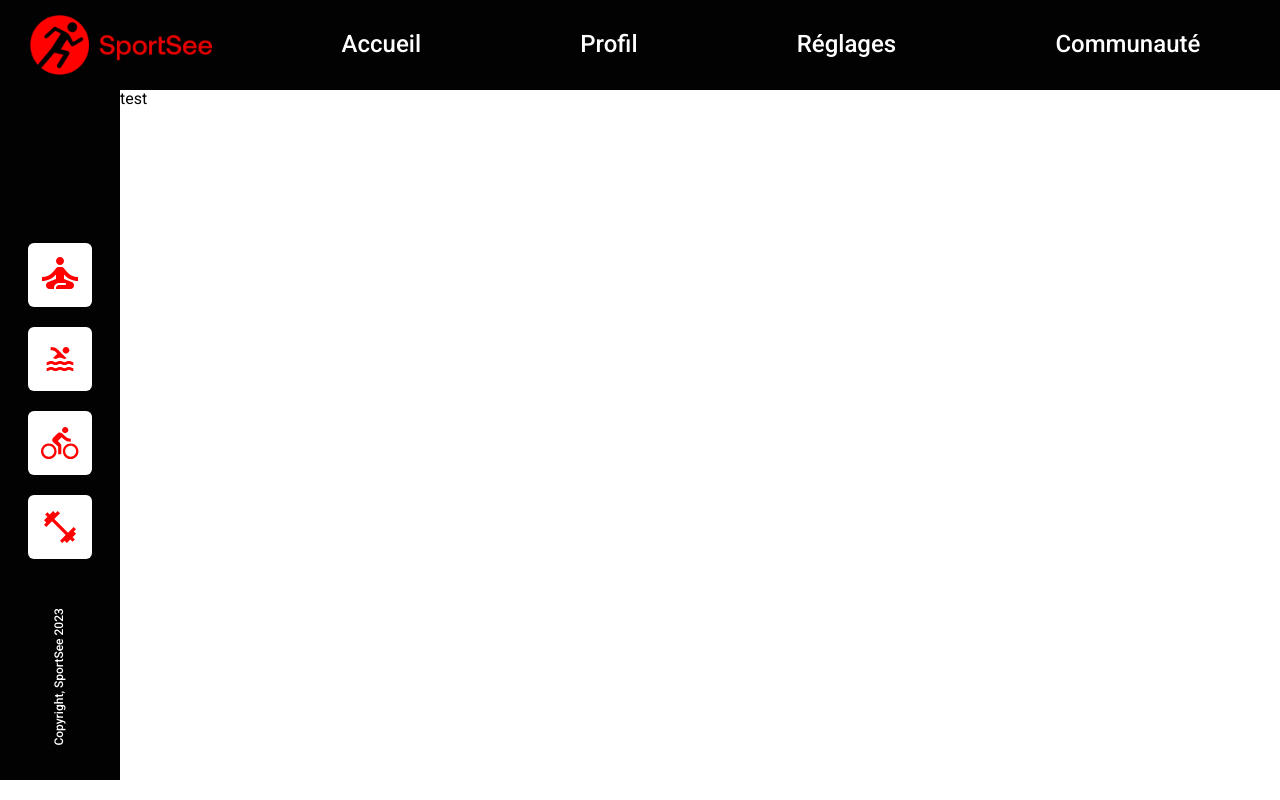
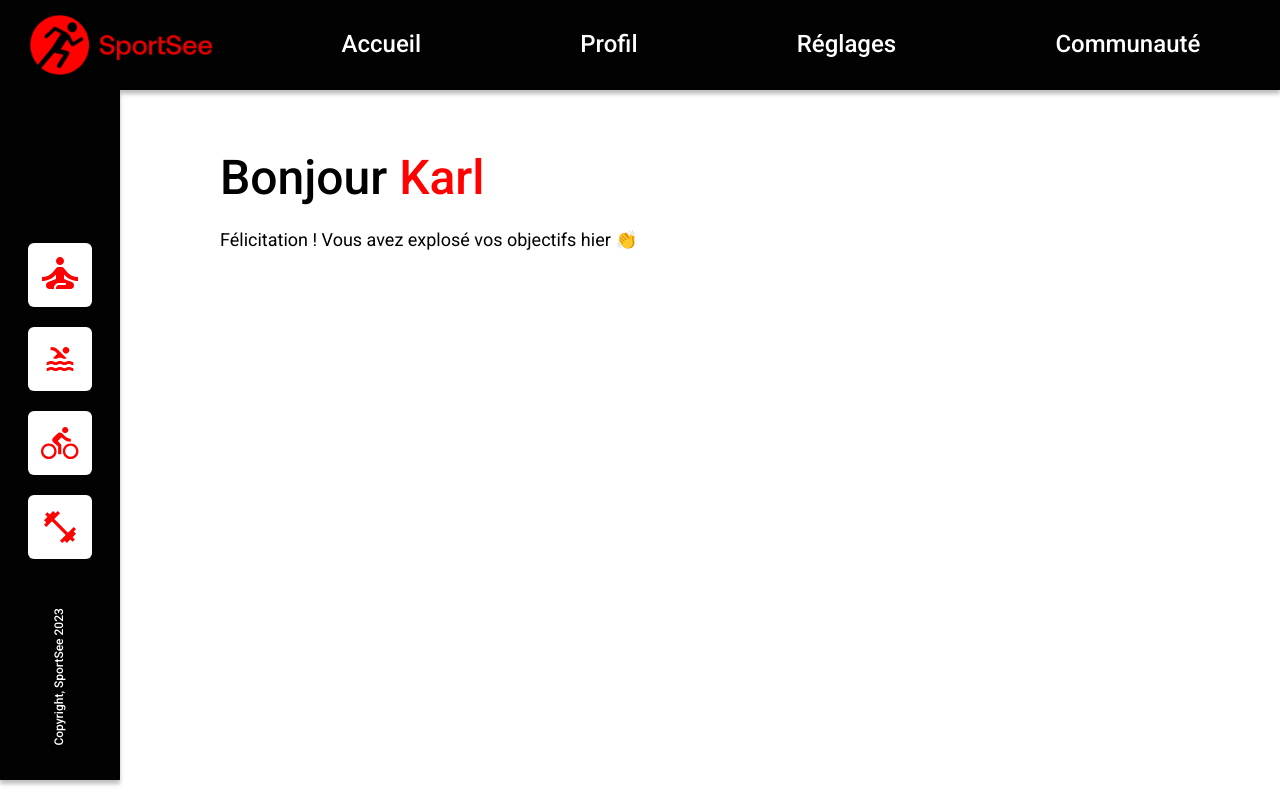
Before and after one commit to Cycle9898/OC_Projet-12_SportSee_Front, a React (Create React App) app: page / in a window 1280 px wide. Built offline with nearby package versions, Linux system fonts and the light colour scheme.

Commit message:
feat: added error message (depending on error state), Title part and loading spinner (depending on loading state) on Profile Page  + changed invalid URL handling on useFetchData custom hook + added missing shadow on Header and SideBar components

```diff
--- /dev/null
+++ b/src/components/LoadingSpinner.tsx
@@ -0,0 +1,7 @@
+function LoadingSpinner() {
+    return (<div className="loading-spinner">
+        <div className="loading-spinner__center"></div>
+    </div>);
+}
+
+export default LoadingSpinner;
--- a/src/pages/ProfilePage.tsx
+++ b/src/pages/ProfilePage.tsx
@@ -1,10 +1,30 @@
+import { useFetchData } from "../utils/hooks";
 import Header from "../components/Header";
 import SideBar from "../components/SideBar";
+import LoadingSpinner from "../components/LoadingSpinner";
 
 /*
 React component that represent the Profile Page
 */
 function ProfilePage() {
+  // Fetch user main data, error and loading state with custom hook
+  const { requestedData,error,isDataLoading } = useFetchData("userInfos");
+
+  //if there is an error with API call, display an error message on the page
+  if (error) {
+    return (
+      <>
+        <Header />
+
+        <main className="Profile-main">
+          <SideBar />
+
+          <p className="error-msg">Suite à une erreur, vos données utilisateur n'ont pu être récupérées.</p>
+        </main>
+      </>
+    );
+  }
+
   return (
     <>
       <Header />
@@ -12,8 +32,21 @@ function ProfilePage() {
       <main className="Profile-main">
         <SideBar />
 
-        <div>test</div>
-      </main>
+        {isDataLoading ? (
+          <LoadingSpinner />
+        ) : (
+          <section className="main-content">
+            <div className="main-content__title">
+              <h1>Bonjour <span>{requestedData?.firstName}</span></h1>
+              <p>Félicitation ! Vous avez explosé vos objectifs hier 👏</p>
+            </div>
+
+            <div className="main-content__charts-grid">
+
+            </div>
+          </section>
+        )}
+      </main >
     </>
   );
 }
--- a/src/style/SASS/base/_global-settings.scss
+++ b/src/style/SASS/base/_global-settings.scss
@@ -16,5 +16,5 @@ main {
 .error-msg {
     font-size: 1.5em;
     color: red;
-    text-align: center;
+    margin: 50px;
 }
--- a/src/style/SASS/components/_header.scss
+++ b/src/style/SASS/components/_header.scss
@@ -6,6 +6,7 @@
     background-color: $secondary-color;
     padding-left: 30px;
     min-height: 90px;
+    box-shadow: 0px 4px 4px 0px rgba(0, 0, 0, 0.25);
 
     &__logo {
         height: 60px;
--- /dev/null
+++ b/src/style/SASS/components/_loading-spinner.scss
@@ -0,0 +1,37 @@
+/*Loading spinner*/
+
+.loading-spinner {
+    position: relative;
+    width: 100%;
+
+    &::after {
+        content: "";
+        width: 100px;
+        height: 100px;
+        border-radius: 50%;
+        position: absolute;
+        top: 100px;
+        left: calc(50% - 50px);
+        background: conic-gradient($main-color, $secondary-color);
+        animation: spinner-kf linear 1s infinite both;
+    }
+
+    &__center {
+        display: block;
+        background-color: white;
+        border-radius: 50%;
+        width: 90px;
+        height: 90px;
+        position: absolute;
+        top: 105px;
+        left: calc(50% - 45px);
+        z-index: 1;
+
+    }
+}
+
+@keyframes spinner-kf {
+    100% {
+        transform: rotate(360deg);
+    }
+}
--- a/src/style/SASS/components/_sidebar.scss
+++ b/src/style/SASS/components/_sidebar.scss
@@ -7,6 +7,7 @@
     grid-template-rows: 2fr 5fr 3fr;
     grid-template-columns: 120px;
     background-color: $secondary-color;
+    box-shadow: 0px 4px 4px 0px rgba(0, 0, 0, 0.25);
 
     &__nav {
         grid-row: 2 / 3;
--- a/src/style/SASS/main.scss
+++ b/src/style/SASS/main.scss
@@ -14,6 +14,7 @@
 
 @import './components/header';
 @import './components/sidebar';
+@import './components/loading-spinner';
 
 //Pages
 
--- a/src/style/SASS/pages/_profile-page.scss
+++ b/src/style/SASS/pages/_profile-page.scss
@@ -3,3 +3,25 @@
 .Profile-main {
     display: flex;
 }
+
+.main-content {
+    width: 100%;
+    padding: 60px 100px;
+
+    &__title {
+        margin-bottom: 70px;
+
+        h1 {
+            @include font-set(3rem, 500);
+            margin-bottom: 25px;
+
+            span {
+                color: $main-color;
+            }
+        }
+
+        p {
+            @include font-set(1.125rem, 400);
+        }
+    }
+}
--- a/src/utils/hooks.tsx
+++ b/src/utils/hooks.tsx
@@ -22,7 +22,13 @@ export function useFetchData(queryType: string) {
     const url: string = defineURL(queryType);
 
     useEffect(() => {
-        if (url === "") { throw new Error("Invalid URL: unable to fetch data"); }
+        setError(false);
+
+        if (url === "") {
+            setError(true);
+            console.log("Invalid URL: unable to fetch data");
+            return;
+        }
 
         setDataLoading(true);
 
@@ -45,7 +51,7 @@ export function useFetchData(queryType: string) {
 
         //Check if mocked data are used and, if needed, simulate network latency to show loading spinner
         if (url.startsWith("http://localhost:3001")) {
-            setTimeout(fetchData,300);
+            setTimeout(fetchData,400);
         } else {
             fetchData();
         }
```
